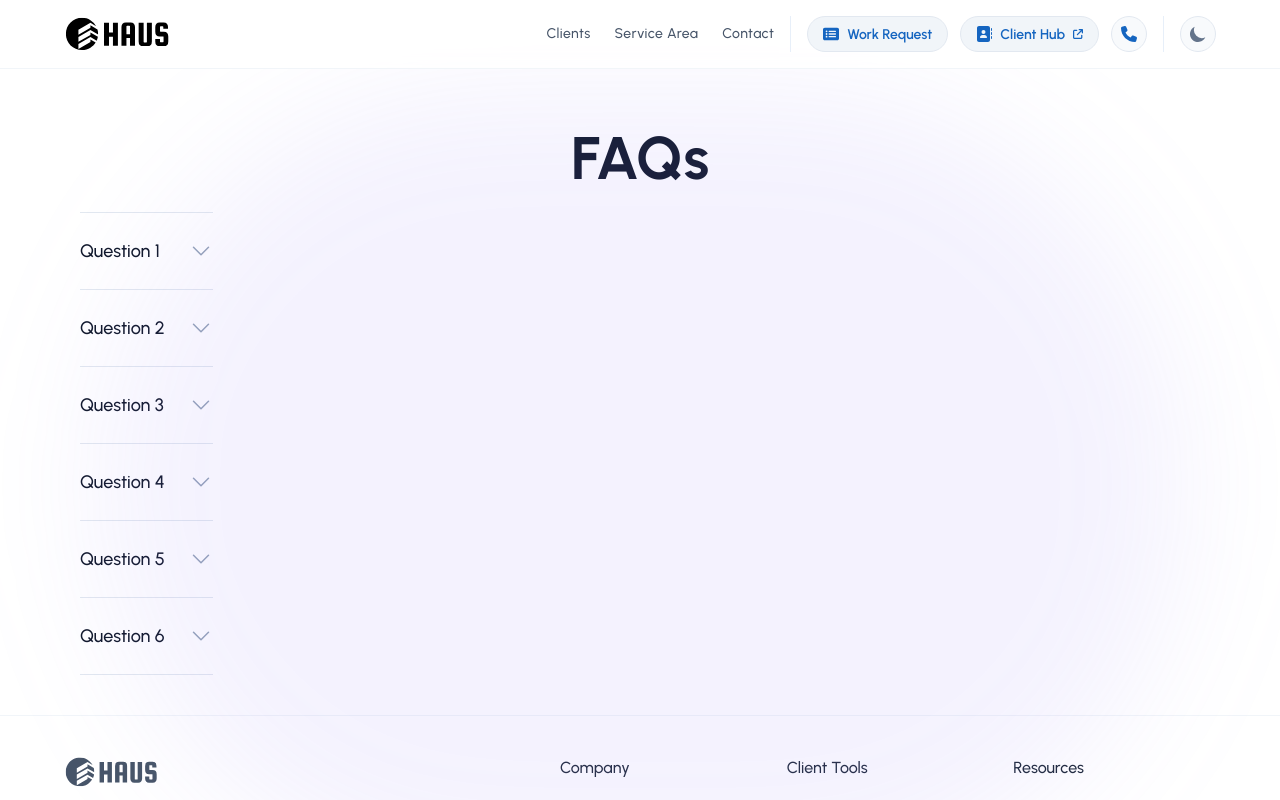
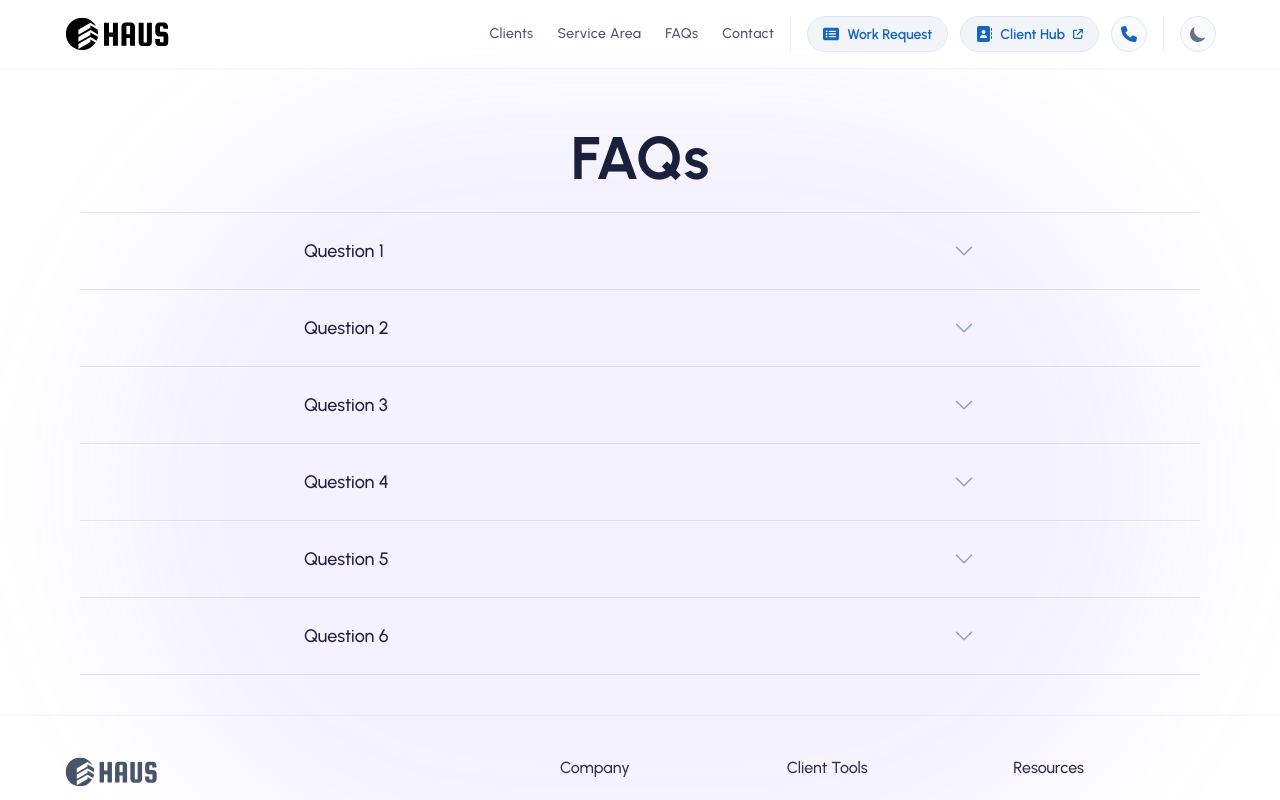
Before and after one commit to ben-v/haus, a React (Vite) app: page /faqs in a window 1280 px wide. Shown: the top 800 px of the page. Built offline with nearby package versions, Linux system fonts and the light colour scheme.

Commit message:
Made the contentsention container with full which fixed the FAQs width issues. Everything else seems ok.

```diff
--- a/src/components/layouts/Footer.tsx
+++ b/src/components/layouts/Footer.tsx
@@ -17,7 +17,7 @@ const sectionLinkGroups: NavLinkGroup[] = [
       { label: "Clients", url: "/clients/#" },
       // { label: "Services", url: "/services/#" },
       { label: "Service Area", url: "/service-area/#" },
-      // { label: "FAQs", url: "/faqs/#" },
+      { label: "FAQs", url: "/faqs/#" },
       { label: "Contact", url: "/contact/#" }
     ]
   },
--- a/src/components/layouts/Header.tsx
+++ b/src/components/layouts/Header.tsx
@@ -30,7 +30,7 @@ const Header = () => {
       { url: '/clients/#', label: 'Clients' },
       // { url: '/services/#', label: 'Services' },
       { url: '/service-area/#', label: 'Service Area' },
-      // { url: '/faqs/#', label: 'FAQs' },
+      { url: '/faqs/#', label: 'FAQs' },
       { url: '/contact/#', label: 'Contact' },
     ]
   }
--- a/src/content.css
+++ b/src/content.css
@@ -86,7 +86,7 @@
 .content-section-container {
     @apply relative;
     @apply flex;
-    @apply w-auto;
+    @apply w-full;
     @apply gap-4;
     @apply md:gap-6;
 }
--- a/src/pages/faqs/sections/FaqsDetailSection.tsx
+++ b/src/pages/faqs/sections/FaqsDetailSection.tsx
@@ -30,7 +30,7 @@ const faqs: { question: string, answer: string }[] = [
 const FaqsDetailSection = () => {
 
   return (
-    <ContentSection flexDirection="Center">
+    <ContentSection>
       <div className="divide-y divide-gray-200 border-y border-gray-200 dark:divide-gray-800 dark:border-gray-800 w-full">
         {faqs.map((faq,) => (
           <div>
```
